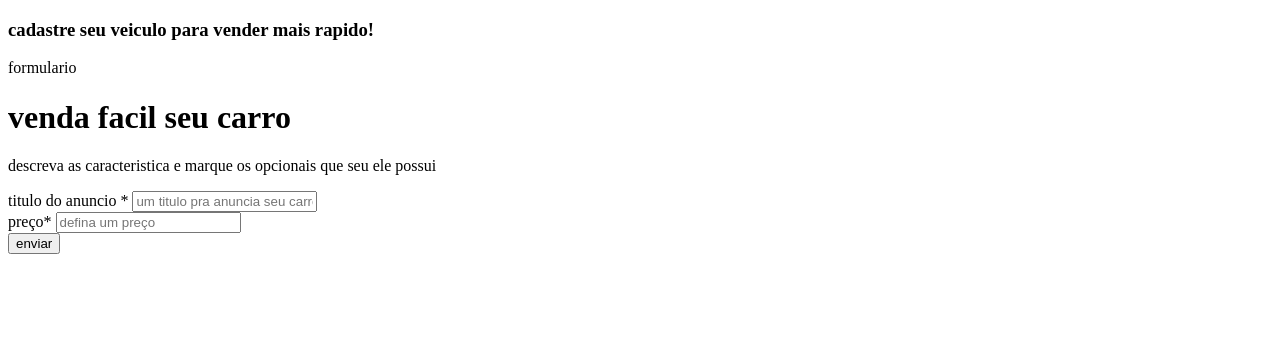
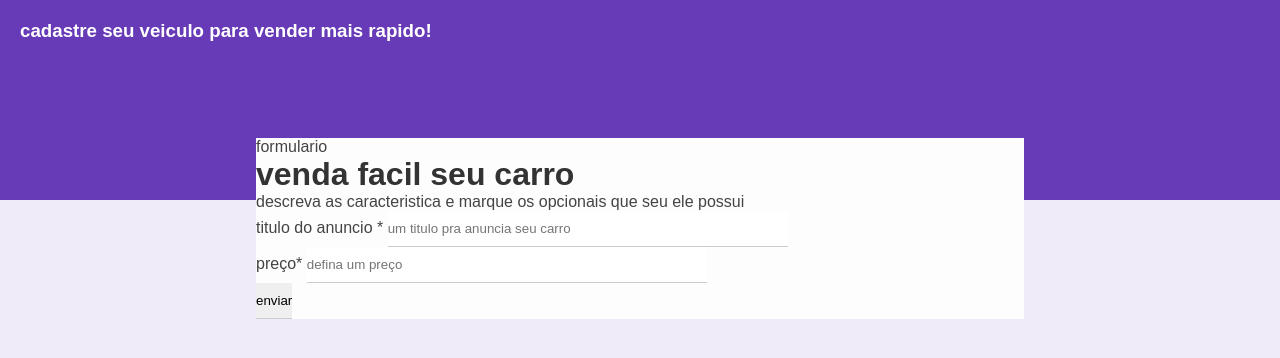
Before and after one commit to jjosuessousa/kakashi, a plain HTML site: page index.html in a window 1280 px wide. Drawn offline with Linux system fonts and the light colour scheme.

Commit message:
atualizacao do css

```diff
--- a/index.html
+++ b/index.html
@@ -3,7 +3,8 @@
 <head>
     <meta charset="UTF-8">
     <meta name="viewport" content="width=device-width, initial-scale=1.0">
-    <title>Document</title>
+    <title>CARRO</title>
+  <link rel="stylesheet" href="style.css">
 </head>
 <body>
     <div class="container">
--- a/style.css
+++ b/style.css
@@ -0,0 +1,46 @@
+/*reset tirar todos style base do projeto*/
+*{
+    margin:0;
+    padding: 0;
+    font-family: Arial, Helvetica, sans-serif;
+}
+body {
+    background-color: #f0ebf8;
+}
+h1,h2,h3,h4,h5{
+    color: #333;
+}
+p,
+label{
+    color: #444;
+}
+input {
+    border:none;
+    border-bottom: 1px solid #ccc;
+    padding: 10px 0;
+}
+input[type="text"],
+input[type="number"],
+input[type="date"],
+input[type="file"] {
+    width:400px;
+}
+ /*cabecalho header*/
+.header {
+    height:160px;
+    padding: 20px;
+    background-color: #673ab7;
+}
+.header h3{
+    color: #fff;
+    margin: 0;
+}
+
+/* form container*/
+.form-container{
+    background-color: #fdfdfd;
+    width: 60%;
+    margin:0 auto ;/*usando margin 0 auto posso mudar posicao que eu quiser*/
+    position: relative;/* areferencia vai ser o relative ce tive algum absoluto sempre quem vai mandar ele relativo*/
+    top: -62px;
+ } /* esse top e po form entra dentro do layout ele movimneta meu relativo*/
```
